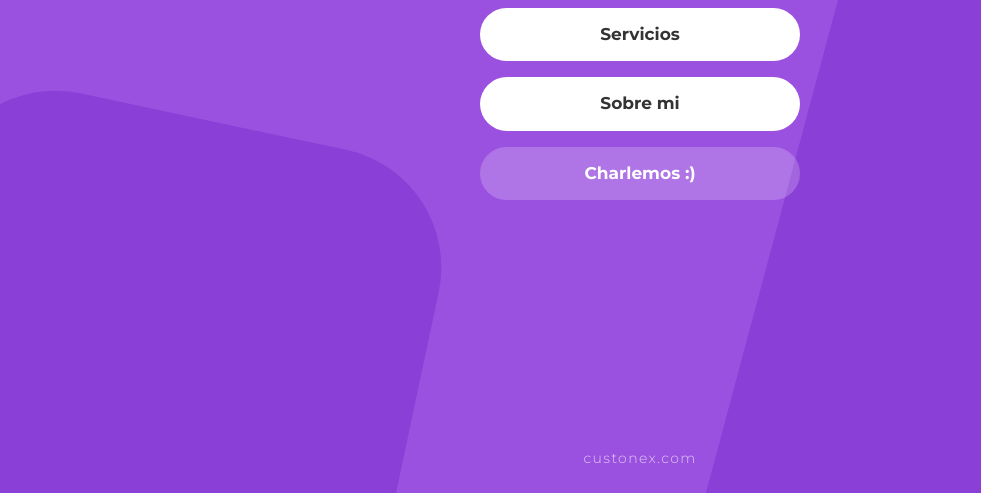
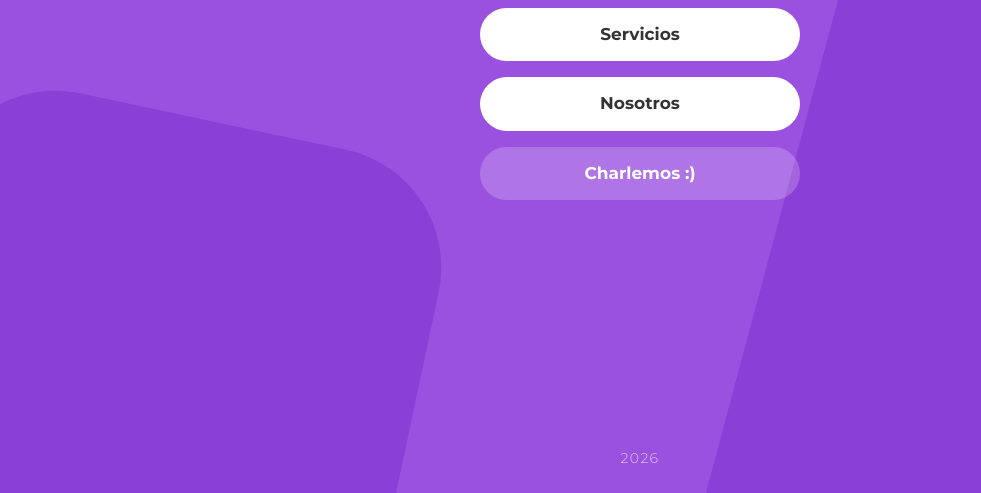
Before and after one commit to juanpablonolla/viava, a React (Vite) app: page / in a window 1280 px wide. Shown: the part 300-793 px from the top of the page, without its empty margins (0-981 px from the left). Built offline with nearby package versions, Linux system fonts and the light colour scheme.

Commit message:
feat: Update "About me" to "Nosotros" and current year
Replaces "Sobre mi" with "Nosotros" in buttons and headers to reflect a team/company focus. Updates the footer to display the current year for dynamic copyright information.

```diff
--- a/src/App.tsx
+++ b/src/App.tsx
@@ -64,7 +64,7 @@ function HomeView({ onNavigate }: { onNavigate: (view: 'home' | 'services' | 'ab
             onClick={() => onNavigate('about')}
             className="w-[88%] max-w-[320px] bg-white text-[#333333] font-bold py-3.5 rounded-full text-[17px] hover:scale-105 transition-transform duration-300"
           >
-            Sobre mi
+            Nosotros
           </button>
           <a
             href="https://api.whatsapp.com/send?phone=54922161525&text=Hola%20Viava!%20quisera%20consultar%20por%20..."
@@ -78,7 +78,7 @@ function HomeView({ onNavigate }: { onNavigate: (view: 'home' | 'services' | 'ab
       </div>
 
       <div className="absolute bottom-8 text-white/70 text-sm tracking-widest font-light">
-        custonex.com
+        {new Date().getFullYear()}
       </div>
     </motion.div>
   );
@@ -166,11 +166,19 @@ function AboutView({ onNavigate }: { onNavigate: (view: 'home' | 'services' | 'a
           transition={{ delay: 0.2, duration: 0.5 }}
         >
           <h2 className="text-3xl md:text-5xl font-black text-[#2D2438] mb-8">
-            Sobre mi
+            Nosotros
           </h2>
-          <p className="text-lg md:text-2xl text-gray-600 leading-relaxed font-light">
-            ¡Hola! Soy Diseñadora e Ilustradora con más de 15 años de experiencia. Me apasiona coordinar proyectos de diseño, desde la idea inicial hasta la ejecución final. A lo largo de mi carrera he liderado proyectos para diversas marcas y plataformas, brindando soluciones creativas que generan conexiones auténticas y duraderas.
-          </p>
+          <div className="text-lg md:text-xl text-gray-600 leading-relaxed font-light space-y-6">
+            <p>
+              Somos un estudio de diseño enfocado en crear identidades visuales y experiencias digitales claras, atractivas y funcionales.
+            </p>
+            <p>
+              Con más de 15 años de experiencia desarrollando proyectos de diseño, trabajamos junto a marcas y emprendedores para transformar ideas en soluciones visuales que conecten con las personas.
+            </p>
+            <p>
+              Cada proyecto combina estrategia, creatividad y diseño para construir comunicación auténtica y consistente en diferentes plataformas.
+            </p>
+          </div>
         </motion.div>
       </div>
     </motion.div>
```
